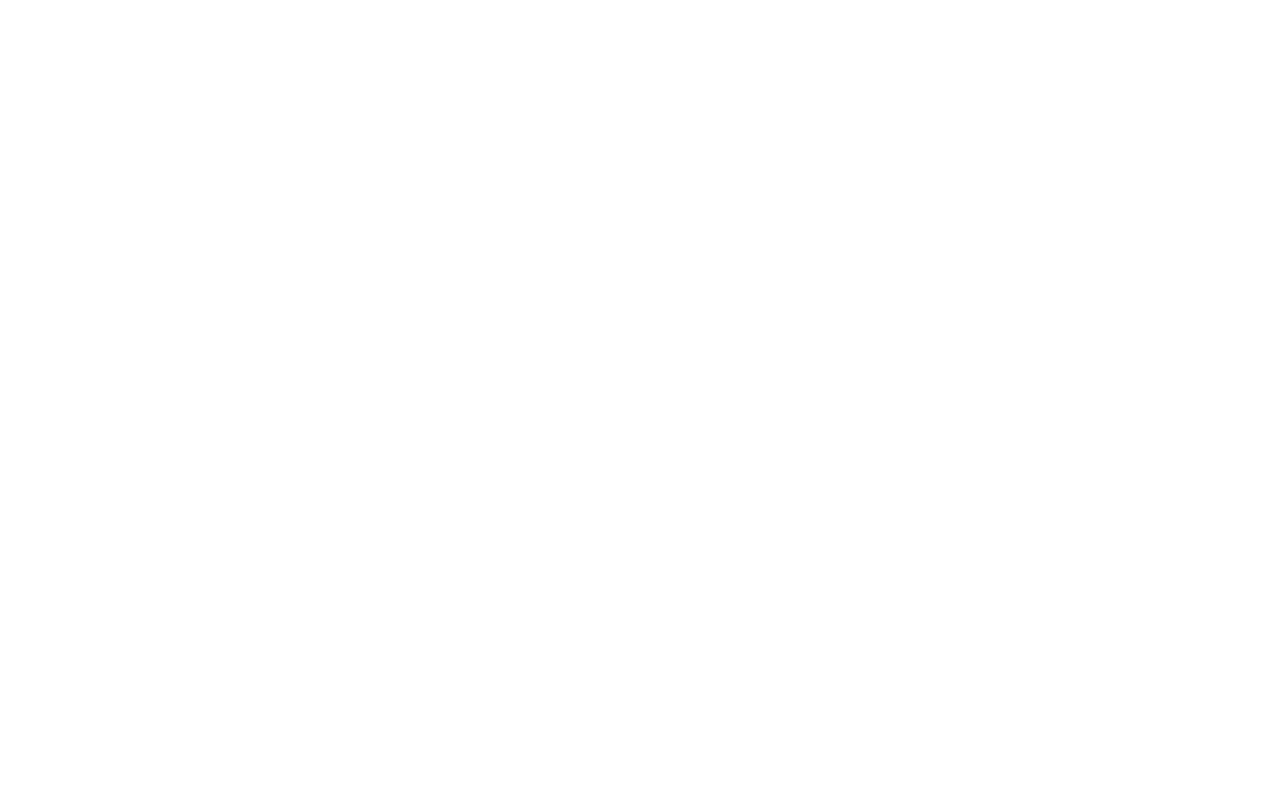
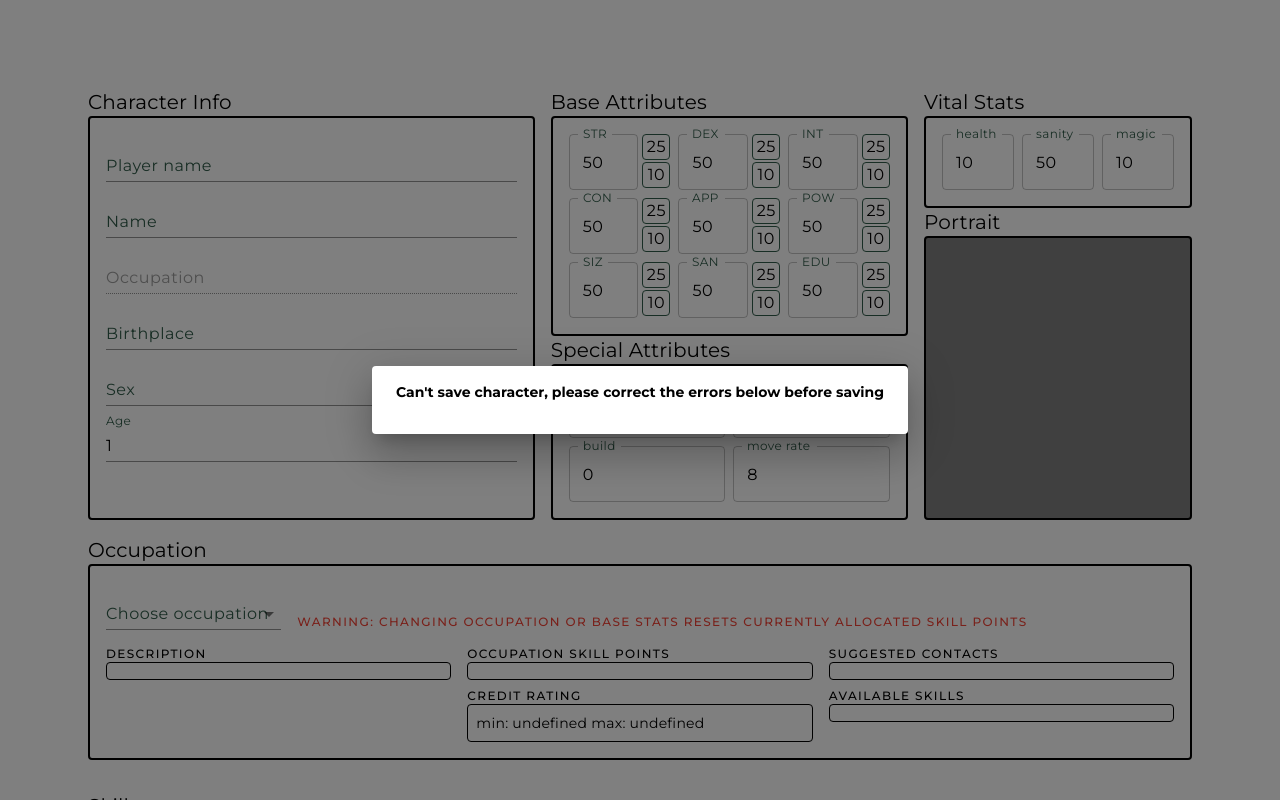
Before and after one commit to Hikaru-L/dynamic-rpg-sheets, a React (Create React App) app in the folder frontend/: page /create-character in a window 1280 px wide. Shown: the top 800 px of the page. Built offline with nearby package versions, Linux system fonts and the light colour scheme.

Commit message:
renamed file, added an error modal for saving character

```diff
--- a/frontend/src/App.tsx
+++ b/frontend/src/App.tsx
@@ -1,7 +1,7 @@
 import React from "react";
 import styled from "styled-components";
 import { BrowserRouter as Router, Switch, Route } from "react-router-dom";
-import { CharacterSheetPage } from "./pages/CharacterSheetPage/CharacterSheetPage";
+import { CharacterCreatorPage } from "./pages/CharacterSheetPage/CharacterCreatorPage";
 
 const AppWrapper = styled.div`
   display: flex;
@@ -20,10 +20,10 @@
             renders the first one that matches the current URL. */}
           <Switch>
             <Route path="/character/:characterId">
-              <CharacterSheetPage />
+              <CharacterCreatorPage />
             </Route>
-            <Route path="/new-character">
-              <p>teste</p>
+            <Route path="/create-character">
+            <CharacterCreatorPage />
             </Route>
             <Route path="/">
               <></>
--- a/frontend/src/pages/CharacterSheetPage/CharacterSheetPage.tsx
+++ b/frontend/src/pages/CharacterSheetPage/CharacterCreatorPage.tsx
@@ -1,6 +1,15 @@
 import React, { useState, ChangeEvent, useEffect } from "react";
 import { useParams } from "react-router-dom";
-import { Box, ThemeProvider, Button } from "@material-ui/core";
+import {
+  Box,
+  ThemeProvider,
+  Button,
+  Dialog,
+  DialogTitle,
+  DialogContent,
+  DialogContentText,
+  DialogActions,
+} from "@material-ui/core";
 import { theme } from "../../config/theme";
 import styled from "styled-components";
 import { CharacterInfo } from "./CharacterInfo";
@@ -47,7 +56,8 @@
   }
 };
 
-export const CharacterSheetPage: React.FC = () => {
+export const CharacterCreatorPage: React.FC = () => {
+  // ======================================= STATE VARIABLES =======================================
   const { characterId } = useParams();
   const [character, setCharacter] = useState<COCInvestigator>(
     new COCInvestigator()
@@ -70,28 +80,50 @@
     remainingOccupationSkillPoints,
     setRemainingOccupationSkillPoints,
   ] = useState(0);
+  const [isErrorDialogOpen, setIsErrorDialogOpen] = useState(true);
+  const [errorMessages, setErrorMessages] = useState<string[]>([]);
 
-  const setCharacterOccupation = (
-    event: ChangeEvent<HTMLInputElement | HTMLTextAreaElement>
-  ) => {
-    const name = event.target.value;
-    if (name) {
-      const newOccupation = occupations.find((occ) => occ.name === name)
-      setOccupation(newOccupation);
-      setCharacter({
-        ...character,
-        info: {
-          ...character.info,
-          occupation: name,
-        },
-      });
-      const newTotal = getTotalOccupationSkillPoints(newOccupation, baseStats)
-      setTotalOccupationSkillPoints(newTotal);
-      setRemainingOccupationSkillPoints(newTotal)
-      setRemainingHobbiePoints(baseStats.intelligence * 2)
-      setSkills(baselineInvestigator.skills);
+  // ======================================= SAVE CHARACTER FUNCTIONS =======================================
+
+  const handleCloseErrorDialog = () => setIsErrorDialogOpen(false);
+
+  const onSaveCharacterClick = () => {
+    const latestErrorMessages: string[] = [];
+    if (!character.info.birthplace) {
+      latestErrorMessages.push("Fill a Birthplace");
+    }
+    if (!character.info.name) {
+      latestErrorMessages.push("Fill a valid Name");
+    }
+    if (!character.info.player) {
+      latestErrorMessages.push("Fill your Player Name");
+    }
+    if (!character.info.sex) {
+      latestErrorMessages.push("Fill a Sex");
+    }
+    if (!occupation) {
+      latestErrorMessages.push("Select a character Occupation");
+    }
+    if (remainingHobbiePoints !== 0) {
+      latestErrorMessages.push(
+        "Remaining personal interest skill points must equal to zero"
+      );
+    }
+    if (remainingOccupationSkillPoints !== 0) {
+      latestErrorMessages.push(
+        "Remaining occupation skill points must equal to zero"
+      );
+    }
+
+    setErrorMessages(latestErrorMessages);
+    if (latestErrorMessages.length === 0) {
+      //save character
+    } else {
+      setIsErrorDialogOpen(true);
     }
   };
+
+  // ======================================= AUTOMATIC CALCULATIONS =======================================
 
   const calculateSpecialStats = () => {
     const { db: damageBonus, build } = DamageBonusAndBuildCalculator(
@@ -122,13 +154,45 @@
     calculateSpecialStats();
   }, [baseStats]);
 
+  // ======================================= STATE VARIABLE SETTERS =======================================
+
+  const setCharacterOccupation = (
+    event: ChangeEvent<HTMLInputElement | HTMLTextAreaElement>
+  ) => {
+    const name = event.target.value;
+    if (name) {
+      const newOccupation = occupations.find((occ) => occ.name === name);
+      setOccupation(newOccupation);
+      setCharacter({
+        ...character,
+        info: {
+          ...character.info,
+          occupation: name,
+        },
+      });
+      const newTotal = getTotalOccupationSkillPoints(newOccupation, baseStats);
+      setTotalOccupationSkillPoints(newTotal);
+      setRemainingOccupationSkillPoints(newTotal);
+      setRemainingHobbiePoints(baseStats.intelligence * 2);
+      setSkills(baselineInvestigator.skills);
+    }
+  };
+
   const setCharacterInfo = (propName: string) => (
     event: ChangeEvent<HTMLInputElement | HTMLTextAreaElement>
   ) => {
     if (propName === "age") {
-      if (isNaN(parseInt(event.target.value))) {
-        return;
+      const newAge = Number(event.target.value);
+      if (newAge || event.target.value === "") {
+        setCharacter({
+          ...character,
+          info: {
+            ...character.info,
+            [propName]: newAge,
+          },
+        });
       }
+      return;
     }
     setCharacter({
       ...character,
@@ -169,7 +233,6 @@
       [propName]: newSkill,
     });
   };
-
 
   return (
     <Wrapper>
@@ -216,10 +279,26 @@
           />
         </Box>
         <Box display="flex" justifyContent="flex-end" mt={3}>
-          <Button variant="contained" color="primary">
-            FINISH AND SAVE
+          <Button variant="contained" color="primary" onClick={onSaveCharacterClick}>
+            <Box m={1}>FINISH AND SAVE</Box>
           </Button>
         </Box>
+        <Dialog open={isErrorDialogOpen} onClose={handleCloseErrorDialog}>
+          <DialogTitle>
+            {
+              "Can't save character, please correct the errors below before saving"
+            }
+          </DialogTitle>
+          <DialogContent>
+            {errorMessages.map((message) => {
+              return (
+                <Box ml={2}>
+                  <DialogContentText>{`- ${message}`}</DialogContentText>
+                </Box>
+              );
+            })}
+          </DialogContent>
+        </Dialog>
       </ThemeProvider>
     </Wrapper>
   );
--- a/frontend/src/pages/CharacterSheetPage/CharacterSkills.tsx
+++ b/frontend/src/pages/CharacterSheetPage/CharacterSkills.tsx
@@ -1,10 +1,9 @@
-import React, { ChangeEvent, useState, useEffect, useMemo } from "react";
+import React, { ChangeEvent } from "react";
 import {
   Box,
   Grid,
   TextField,
   Typography,
-  MenuItem,
   makeStyles,
 } from "@material-ui/core";
 import {
@@ -15,9 +14,7 @@
 import { TypographyVariant } from "../../utils/TypographyVariant";
 import { customThemeProps } from "../../config/customThemeProps";
 import {
-  occupationNames,
   InvestigatorOccupation,
-  occupations,
 } from "../../models/COCInvestigator/InvestigatorOccupations";
 import {
   InvestigatorSkillTypes,
```
